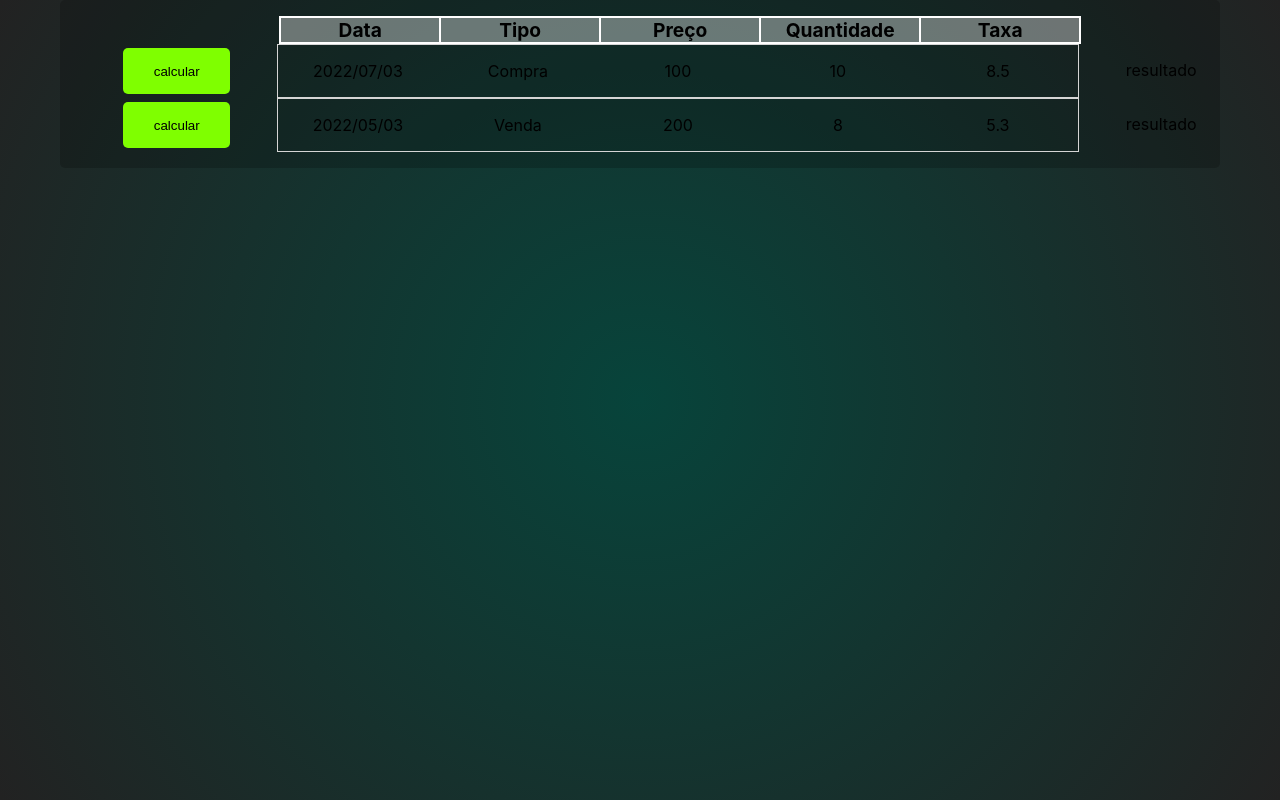
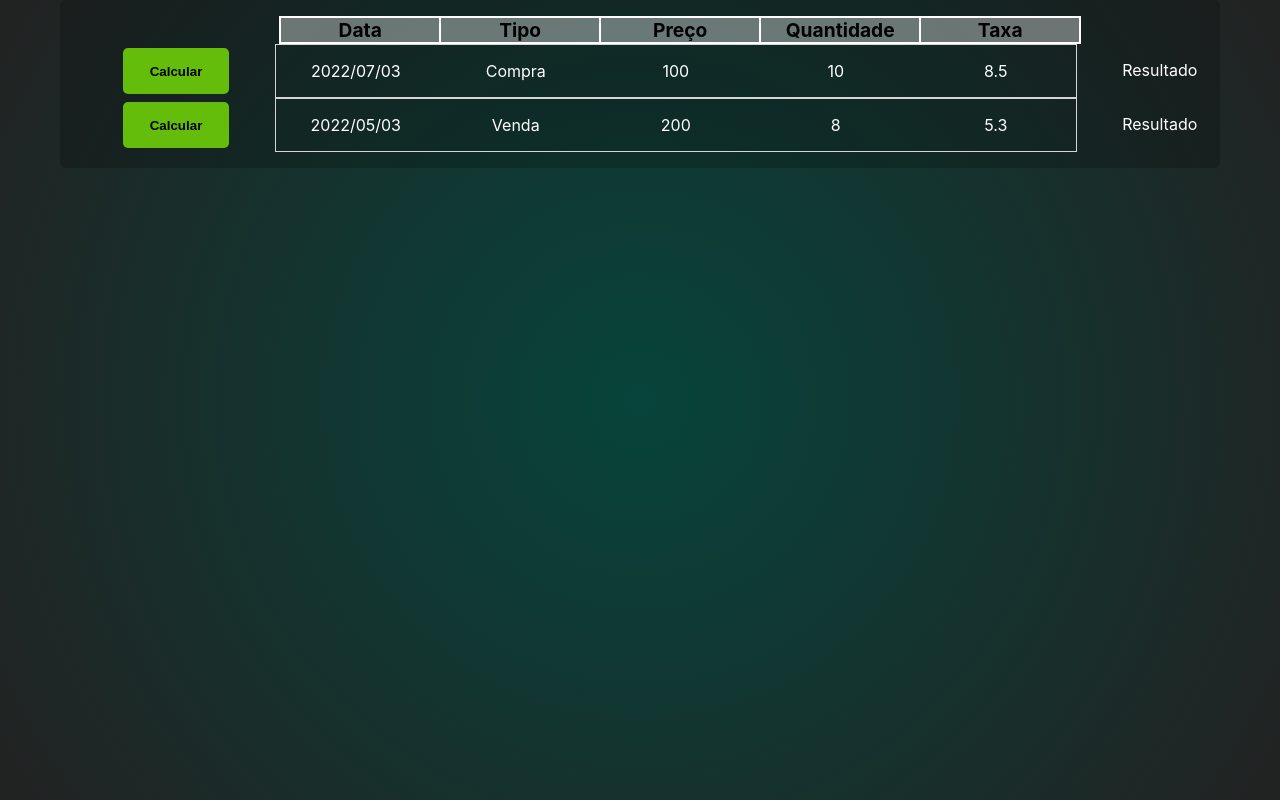
Before and after one commit to EduardoLovo/Calculadora-IR, a React (Create React App) app: page / in a window 1280 px wide. Built offline with nearby package versions, Linux system fonts and the light colour scheme.

Commit message:
example style update

```diff
--- a/src/App.css
+++ b/src/App.css
@@ -37,15 +37,22 @@
     display: flex;
     justify-content: space-around;
     width: 70em;
+    color: white;
 }
 
 .btnCal {
     width: 8em;
     height: 3.5em;
     margin: auto 0 ;
-    background-color: chartreuse;
+    background-color: rgb(100, 189, 11);
     border: none;
     border-radius: 5px;
+    font-weight: 700;
+}
+
+.btnCal:hover {
+    cursor: pointer;
+    opacity: 0.9;
 }
 
 .line {
@@ -53,11 +60,13 @@
     border: 1px solid #d5d5d5;
     display: flex;
     justify-content: space-around;
+
 }
 
 .line p {
     width: 100%;
     text-align: center;
+
 }
 
 /* ========================================== */
--- a/src/App.js
+++ b/src/App.js
@@ -25,8 +25,6 @@ function App() {
 
   // =========================================
 
-
-
   return (
 
     <div className="App">
@@ -46,7 +44,7 @@ function App() {
 
             <div className='divNota'>
 
-              <button className='btnCal'>calcular</button>
+              <button className='btnCal'>Calcular</button>
 
               <li key={f.id} className='line'>
                 <p>{f.data}</p>
@@ -60,7 +58,7 @@ function App() {
                 <p>{f.taxa}</p>
               </li>
 
-              <p>resultado</p>
+              <p>Resultado</p>
 
             </div>
 
```
